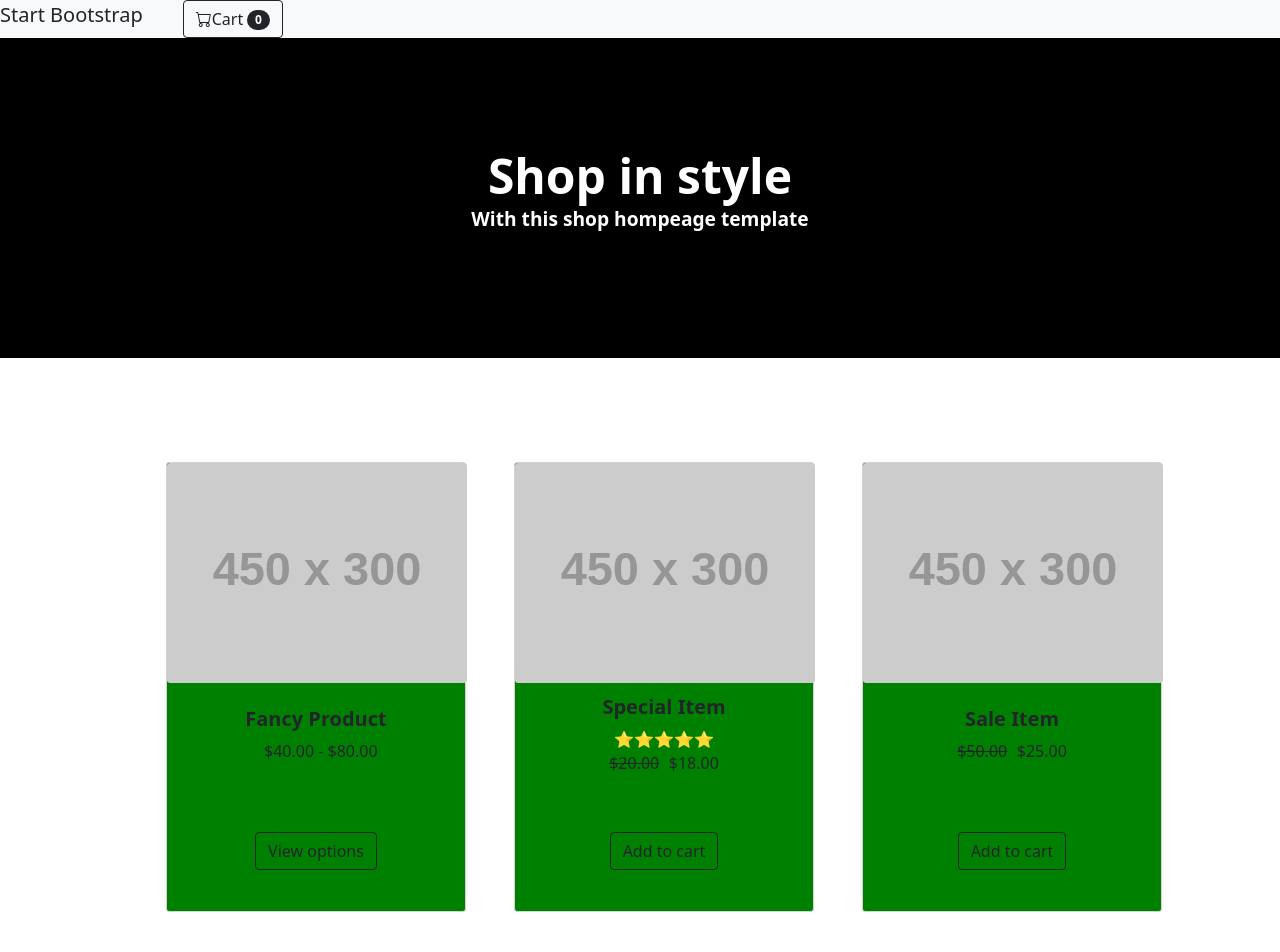
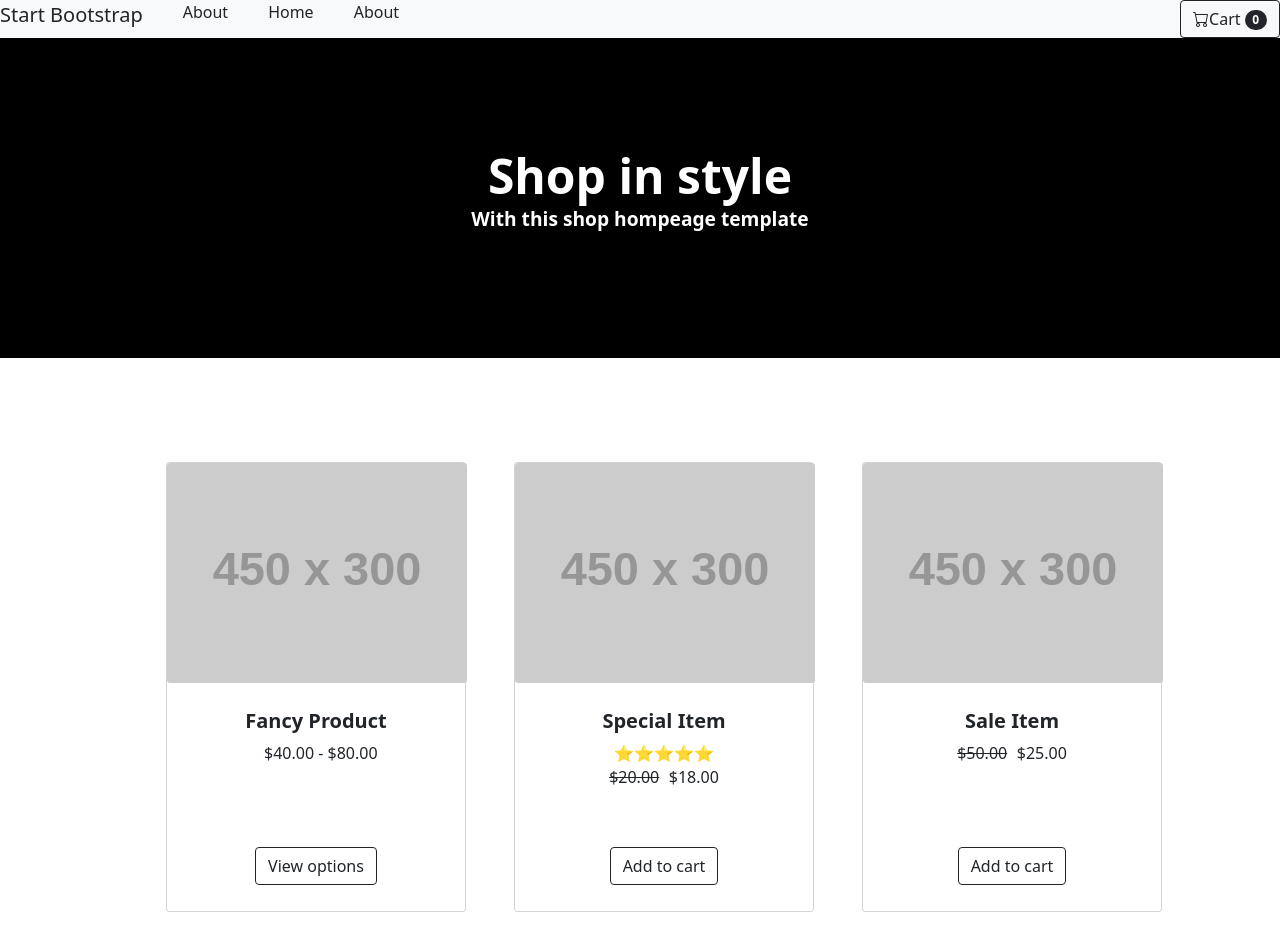
Before and after one commit to Vismaya-Ebin/ShoppingPage, a React (Create React App) app in the folder shopping-page/: page / in a window 1280 px wide. Shown: the top 952 px of the page. Built offline with nearby package versions, Linux system fonts and the light colour scheme.

Commit message:
Add to Cart logic Implemented ContextApI

```diff
--- a/shopping-page/src/App.css
+++ b/shopping-page/src/App.css
@@ -39,6 +39,7 @@
   margin: 6.5rem 0rem;
   margin-left: 3rem;
   justify-content: center;
+
 }
 .productBox {
   border-style: solid;
@@ -94,6 +95,6 @@
 /*DESKTOP > 1200px*/
 @media only screen and (min-width: 1200px) {
   .productBox {
-    background-color: green;
+    /* background-color: green; */
   }
 }
--- a/shopping-page/src/components/Button.js
+++ b/shopping-page/src/components/Button.js
@@ -3,7 +3,7 @@ import React from "react";
 const Button = ({ label, handleClick }) => {
   const buttonStyle = {
     textAlign: "center",
-    marginBottom:"3.3rem",
+    marginBottom:"4rem",
 
   };
 
--- a/shopping-page/src/components/Cart.js
+++ b/shopping-page/src/components/Cart.js
@@ -1,7 +1,7 @@
-import React, { useState } from "react";
+import React, { useState ,useContext} from "react";
 
-export default function Cart() {
-  const [initialCart, updateCart] = useState(0);
+export default function Cart({context}) {
+  const {initialCart,updateCart} = useContext(context);
   return (
     <div>
       <button className="btn btn-outline-dark" type="submit">
--- a/shopping-page/src/components/Header.js
+++ b/shopping-page/src/components/Header.js
@@ -2,22 +2,19 @@ import React from 'react';
 import '../App.css';
 
 import Cart from "./Cart.js";
-export default function Header() {
+export default function Header({context}) {
     const styles={
+
         fontSize: "1.25rem"
     }
+    const margin = { marginLeft:"auto"};
 
   return <div className="header">
       <div style={styles}>Start Bootstrap</div>
-      {/* <div>Home</div>
-      <div>About</div>
-      <div><ul>Shop</ul>
-      <li>All Products</li>
-      <li>Popular Items</li>
-      <li>New Arrivals</li>
+     <div>About</div>
+     <div>Home</div>
+     <div>About</div>
 
-      </div> */}
-
-      <div><Cart/></div>
+      <div style={margin}><Cart context={context}/></div>
   </div>;
 }
--- a/shopping-page/src/components/Products.js
+++ b/shopping-page/src/components/Products.js
@@ -1,29 +1,46 @@
-import React from "react";
+import React, { useContext } from "react";
 import Button from "./Button.js";
+import "../App.css";
 
-const Products = ({ productItem, price, oldPrice, star, btnName, src }) => {
+const Products = ({ context }) => {
   const strike = {
     textDecoration: "line-through",
     marginRight: "0.6rem",
   };
 
+  const contentContainer = {
+    height: "7.5rem",
+
+    textAlign: "center",
+    marginTop:"1.6rem",
+  };
+
+  const { initialState, updatedState,initialCart,updateCart } = useContext(context);
+  console.log("Value is here", initialState);
+
+  return (
+    <div className="product-section">
+      {initialState.map((data, index) => {
         return (
           <div className="productBox">
             <div>
-        <img className="image-container" src={src} alt="450 x 300" />
+              <img className="image-container" src={data.src} alt="450 x 300" />
             </div>
-      <div className="details-container">
-        <h5 class="fw-bolder">{productItem}</h5>
-        <span> {star}</span>
+            <div style={contentContainer}>
+              <h5 class="fw-bolder">{data.productItem}</h5>
+              <span> {data.star}</span>
               <p>
-          <span style={strike}>{oldPrice}</span>
-          {price}
+                <span style={strike}>{data.oldPrice}</span>
+                {data.price}
               </p>
             </div>
             <Button
-        label={btnName}
-        handleClick={(e) => console.log("Clicked me", e)}
+              label={data.btnName}
+              handleClick={(e) => updateCart(data.btnName === "Add to cart" ?initialCart + 1:initialCart)}
             />
+          </div>
+        );
+      })}
     </div>
   );
 };
--- a/shopping-page/src/components/ShoppingPage.js
+++ b/shopping-page/src/components/ShoppingPage.js
@@ -2,8 +2,10 @@ import React, { useState } from "react";
 import "../App.css";
 import Products from "./Products.js";
 import Header from "./Header.js";
+import { createContext, useContext } from "react";
 
 const Shoppingpage = () => {
+  const context = createContext(null);
   const productDetails = [
     {
       productItem: "Fancy Product",
@@ -14,7 +16,7 @@ const Shoppingpage = () => {
     },
     {
       productItem: "Special Item",
-      oldPrice:"$20.00",
+      oldPrice: "$20.00",
       price: "$18.00",
       star: "⭐⭐⭐⭐⭐",
       btnName: "Add to cart",
@@ -22,7 +24,7 @@ const Shoppingpage = () => {
     },
     {
       productItem: "Sale Item",
-      oldPrice:"$50.00",
+      oldPrice: "$50.00",
       price: "$25.00",
       star: "",
       btnName: "Add to cart",
@@ -37,7 +39,7 @@ const Shoppingpage = () => {
     },
     {
       productItem: "Sale Item",
-      oldPrice:"$50.00",
+      oldPrice: "$50.00",
       price: " $25.00",
       star: "",
       btnName: "Add to cart",
@@ -52,7 +54,7 @@ const Shoppingpage = () => {
     },
     {
       productItem: "Special Item",
-      oldPrice:"$20.00",
+      oldPrice: "$20.00",
       price: "$18.00",
       star: "⭐⭐⭐⭐⭐",
       btnName: "Add to cart",
@@ -65,12 +67,16 @@ const Shoppingpage = () => {
       btnName: "Add to cart",
       src: "https://dummyimage.com/450x300/dee2e6/6c757d.jpg",
     },
-
   ];
   const [initialState, updatedState] = useState(productDetails);
+  const [initialCart, updateCart] = useState(0);
+  const object = { initialState: initialState, updatedState: updatedState ,initialCart:initialCart,updateCart:updateCart};
   return (
+    <context.Provider value={object}>
       <div>
-      <header><Header/></header>
+        <header>
+          <Header context={context} />
+        </header>
         <main>
           {/* banner message */}
           <section className="banner">
@@ -78,28 +84,20 @@ const Shoppingpage = () => {
             <p className="template">With this shop hompeage template</p>
           </section>
           {/*Product section */}
-        <section className="product-section">
-          {initialState.map((data,index) => {
-            return (
-              <div>
-                <Products
-                key={index}
-                  productItem={data.productItem}
-                  oldPrice={data.oldPrice}
-                  price={data.price}
-                  star={data.star}
-                  btnName={data.btnName}
-                  src={data.src}
-                />
+
+            <div >
+            <Products context={context} />
             </div>
-            );
-          })}
-        </section>
+
+
+
         </main>
+
         <footer className="footer">
           <p>Copyright © Your Website 2021</p>
         </footer>
       </div>
+    </context.Provider>
   );
 };
 
```
Lines whose indentation alone changed are shown as unchanged.
